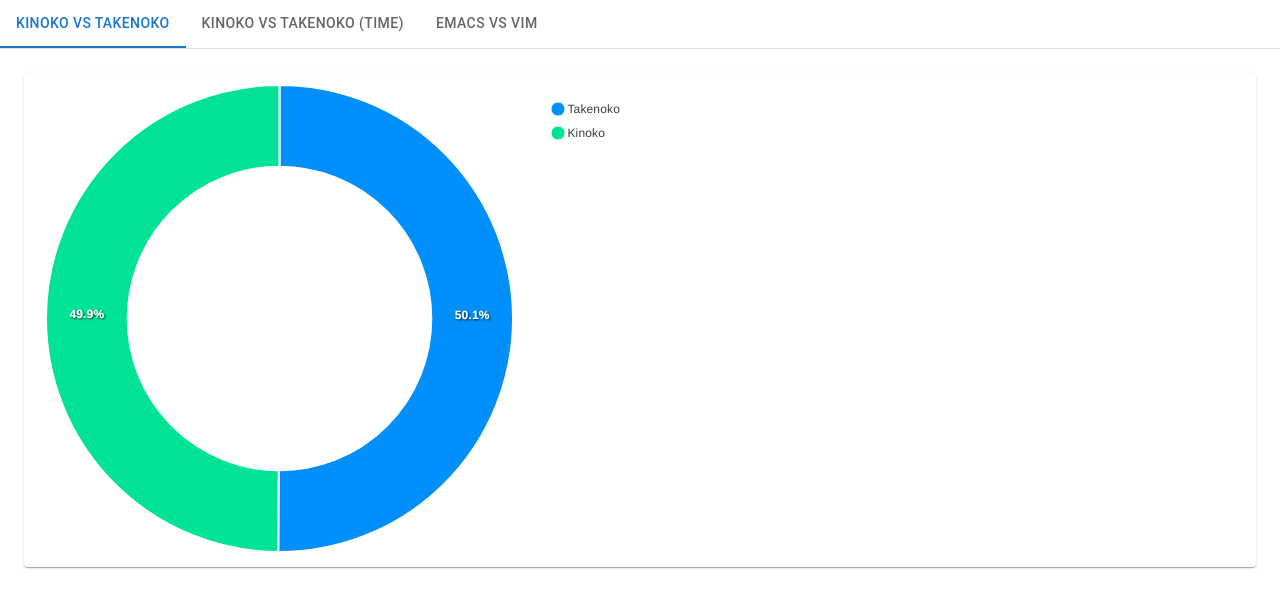
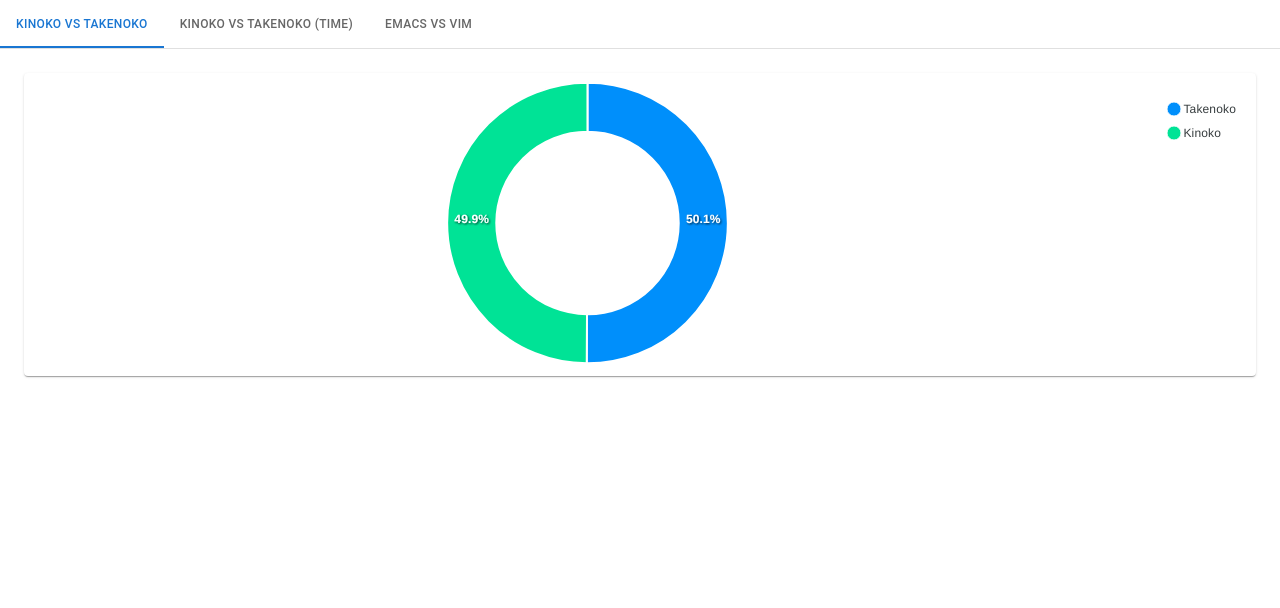
Before and after one commit to yandod/kinotake, a React (Create React App) app in the folder app/: page / in a window 1280 px wide. Shown: the top 608 px of the page. Built offline with nearby package versions, Linux system fonts and the light colour scheme.

Commit message:
fix chart setting

```diff
--- a/app/src/App.tsx
+++ b/app/src/App.tsx
@@ -89,15 +89,15 @@ function App() {
       <Box sx={{ width: '100%', typography: 'body1' }}>
         <TabContext value={value}>
           <Box sx={{ borderBottom: 1, borderColor: 'divider' }}>
-            <TabList onChange={handleChange} aria-label="lab API tabs example">
-              <Tab label="Kinoko vs Takenoko" value="1" />
-              <Tab label="Kinoko vs Takenoko (time)" value="2" />
-              <Tab label="Emacs vs Vim" value="3" />
+            <TabList onChange={handleChange} aria-label="lab API tabs example" scrollButtons={true} allowScrollButtonsMobile>
+              <Tab label="Kinoko vs Takenoko" value="1" wrapped/>
+              <Tab label="Kinoko vs Takenoko (time)" value="2" wrapped/>
+              <Tab label="Emacs vs Vim" value="3" wrapped/>
             </TabList>
           </Box>
           <TabPanel value="1">
             <Paper>
-              <Chart options={options.kinotake} series={series.kinotake} legend={legend} type="donut" width="50%" />
+              <Chart options={options.kinotake} series={series.kinotake} legend={legend} type="donut" width="100%" height="300px"/>
             </Paper>
           </TabPanel>
           <TabPanel value="2">
```
